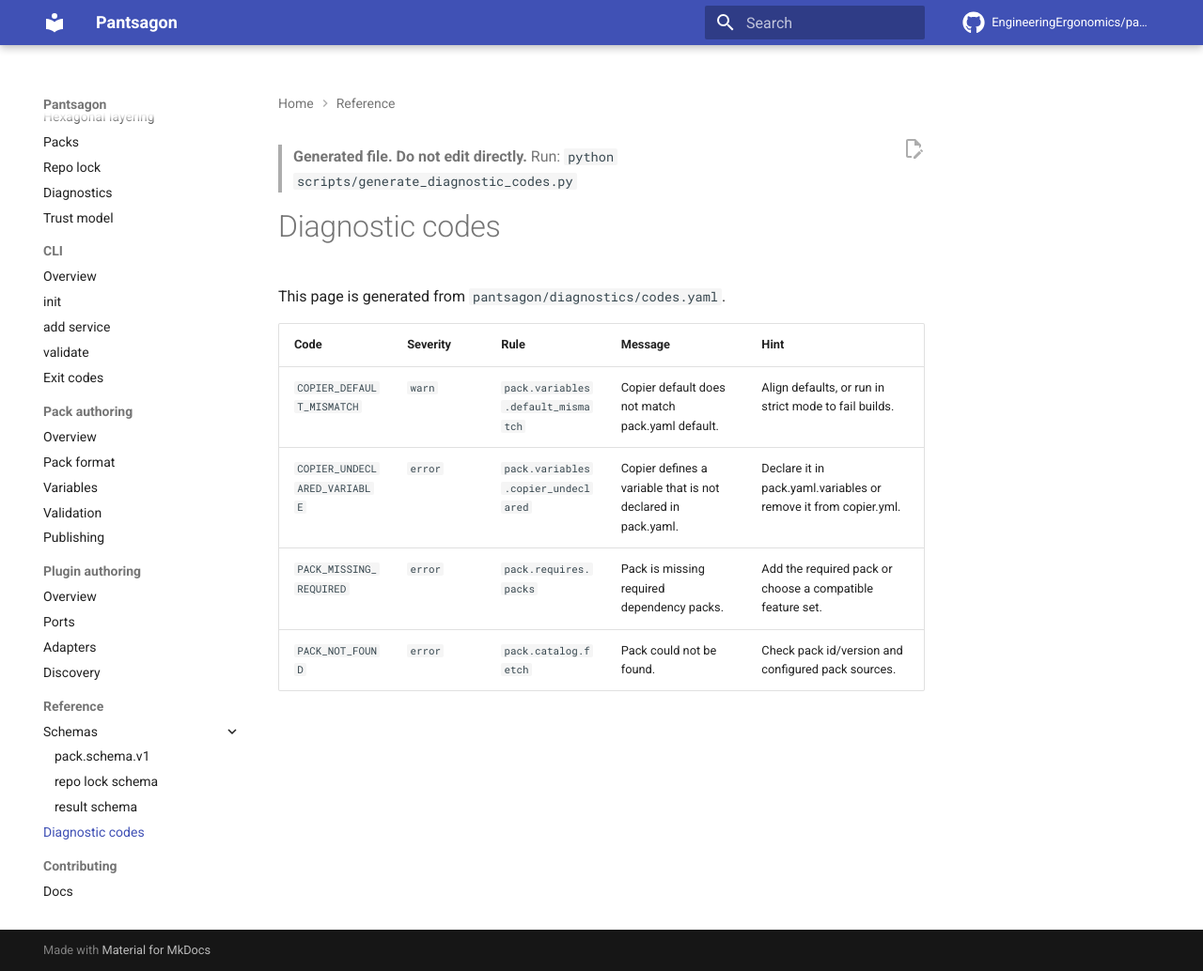
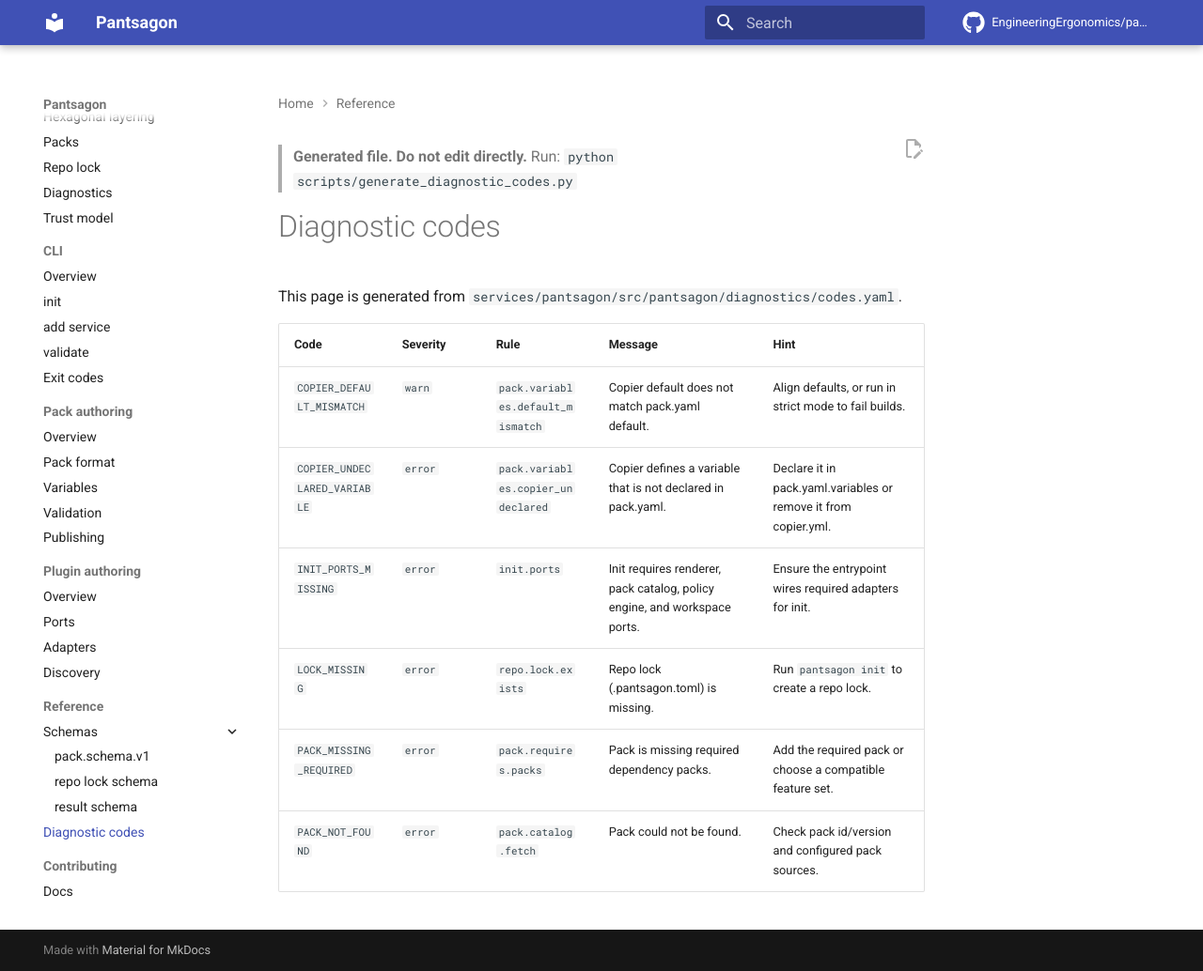
Before and after one commit to EngineeringErgonomics/pantsagon, an MkDocs documentation site: the page built from docs/reference/diagnostic-codes.md, in a window 1280 px wide and 1034 px high. Shown: the whole window at 94% size. Built offline with MkDocs 1.6.1 and Material for MkDocs 9.7.7, drawn with Linux system fonts in a browser that asks for light colours; comment, search, counter and statistics services are not loaded; the version menu is left out.

Commit message:
docs: refresh diagnostic codes

```diff
--- a/docs/reference/diagnostic-codes.md
+++ b/docs/reference/diagnostic-codes.md
@@ -3,11 +3,13 @@
 
 # Diagnostic codes
 
-This page is generated from `pantsagon/diagnostics/codes.yaml`.
+This page is generated from `services/pantsagon/src/pantsagon/diagnostics/codes.yaml`.
 
 | Code | Severity | Rule | Message | Hint |
 |---|---|---|---|---|
 | `COPIER_DEFAULT_MISMATCH` | `warn` | `pack.variables.default_mismatch` | Copier default does not match pack.yaml default. | Align defaults, or run in strict mode to fail builds. |
 | `COPIER_UNDECLARED_VARIABLE` | `error` | `pack.variables.copier_undeclared` | Copier defines a variable that is not declared in pack.yaml. | Declare it in pack.yaml.variables or remove it from copier.yml. |
+| `INIT_PORTS_MISSING` | `error` | `init.ports` | Init requires renderer, pack catalog, policy engine, and workspace ports. | Ensure the entrypoint wires required adapters for init. |
+| `LOCK_MISSING` | `error` | `repo.lock.exists` | Repo lock (.pantsagon.toml) is missing. | Run `pantsagon init` to create a repo lock. |
 | `PACK_MISSING_REQUIRED` | `error` | `pack.requires.packs` | Pack is missing required dependency packs. | Add the required pack or choose a compatible feature set. |
 | `PACK_NOT_FOUND` | `error` | `pack.catalog.fetch` | Pack could not be found. | Check pack id/version and configured pack sources. |
```
